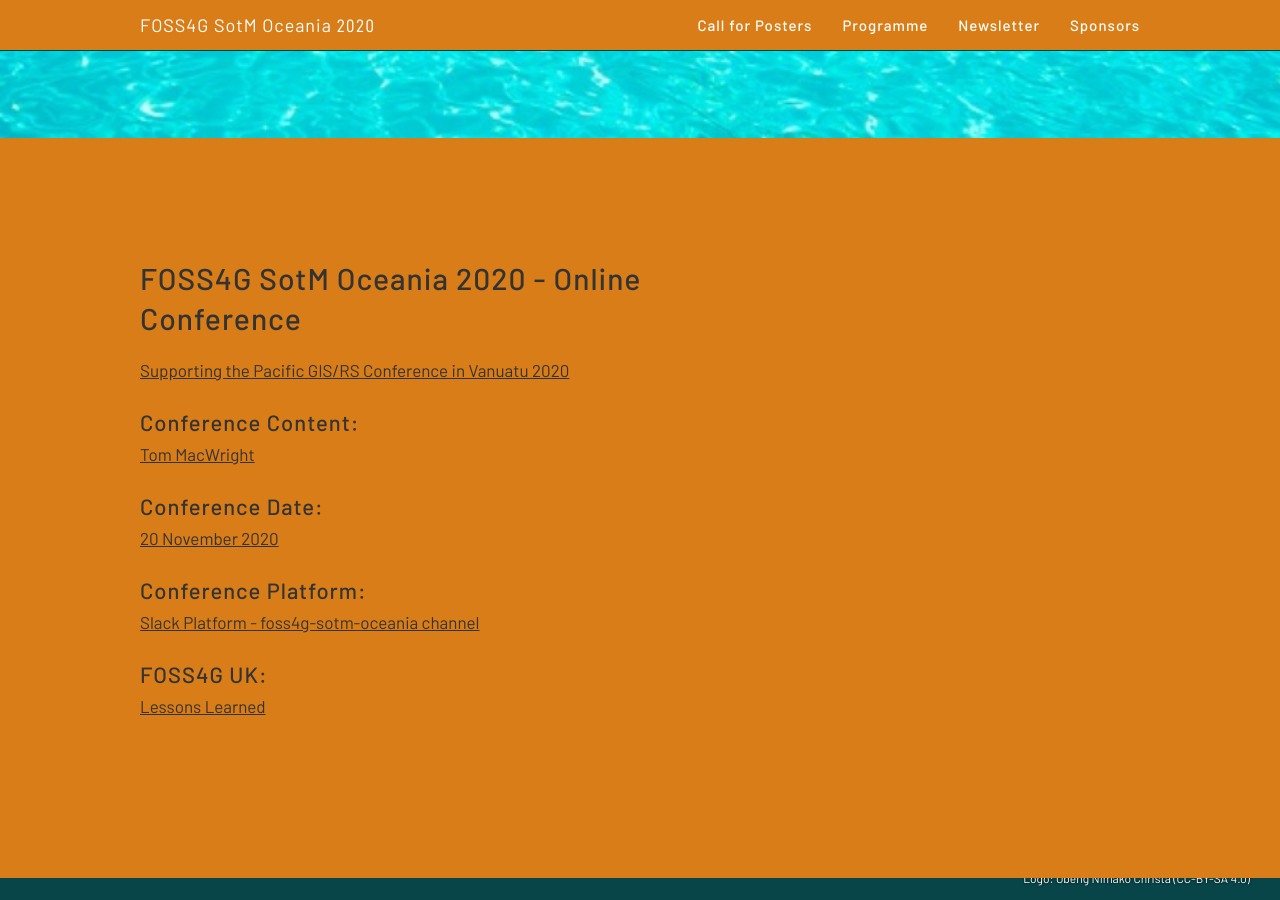
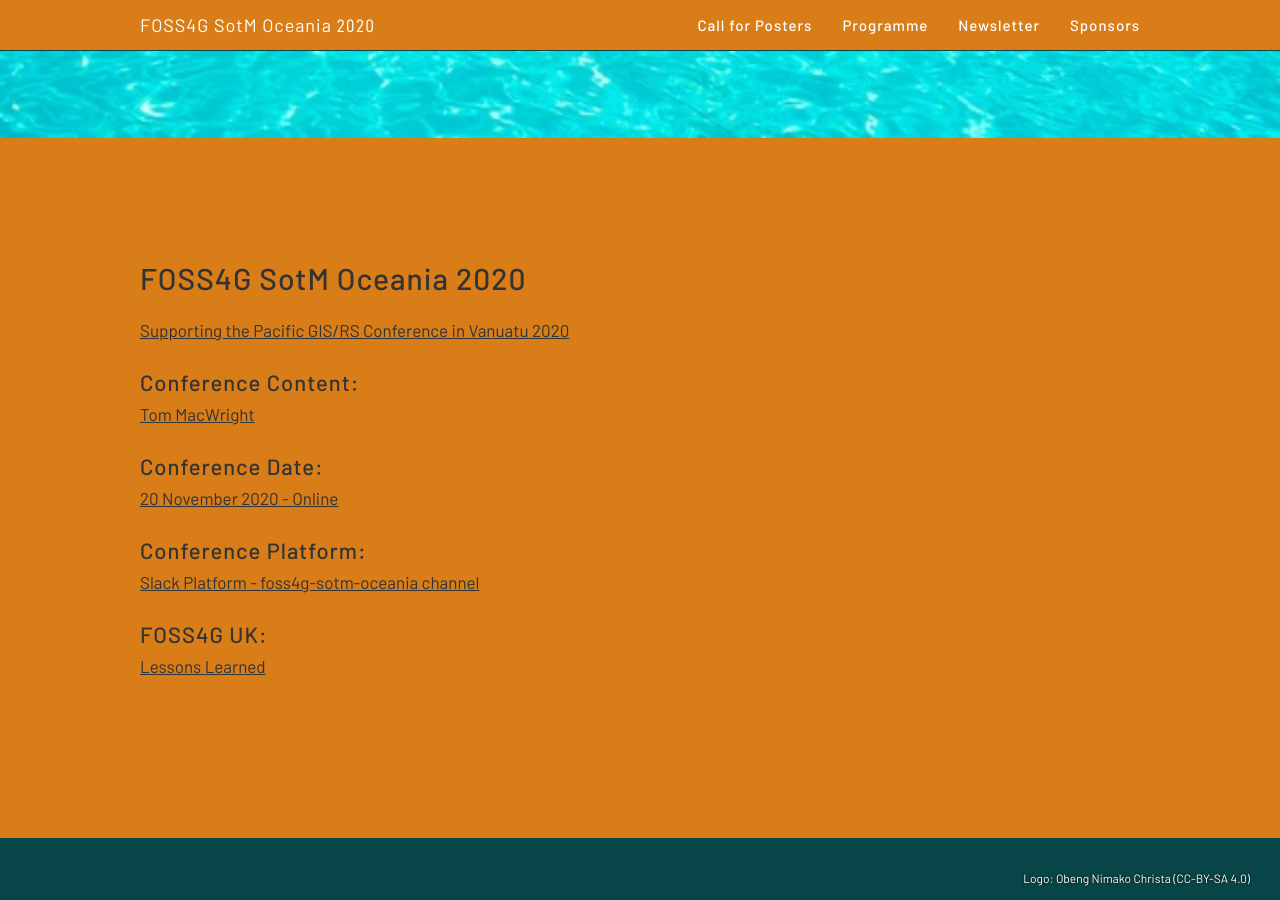
Before and after one commit to osgeo-oceania/foss4g-sotm-oceania-2020, a Jekyll site: the page built from index.html, in a window 1280 px wide and 900 px high, scrolled down 762 px. Built offline with Jekyll 4.4.1, drawn with Linux system fonts in a browser that asks for light colours.

Commit message:
Update about.html

```diff
--- a/_includes/about.html
+++ b/_includes/about.html
@@ -3,10 +3,10 @@
       <div class="limiter clearfix pad4y">
         <div class="col8 clearfix space-bottom2 contain">
           <div class="col10 margin2r space-bottom2">
-            <h1 class="space-bottom2">FOSS4G SotM Oceania 2020 - Online Conference</h1>
+            <h1 class="space-bottom2">FOSS4G SotM Oceania 2020</h1>
       	    <p> <a href="https://www.picgisrs.org/conference-venue/" rel="noopener noreferrer" target="_blank">Supporting the Pacific GIS/RS Conference in Vanuatu 2020</a> </p>
 	    <p> <h2>Conference Content:</h2> <a href="https://macwright.org/2020/06/21/ethics-in-geo.html" rel="noopener noreferrer" target="_blank">Tom MacWright</a> </p>
-            <p> <h2>Conference Date:</h2> <a href="https://www.strawpoll.me/20423837/r" rel="noopener noreferrer" target="_blank">20 November 2020</a> </p>
+            <p> <h2>Conference Date:</h2> <a href="https://www.strawpoll.me/20423837/r" rel="noopener noreferrer" target="_blank">20 November 2020 - Online</a> </p>
 	    <p> <h2>Conference Platform:</h2> <a href="http://maptimeoceania.slack.com/" rel="noopener noreferrer" target="_blank">Slack Platform - foss4g-sotm-oceania channel</a> </p>
             <p> <h2>FOSS4G UK:</h2> <a href="https://wiki.osgeo.org/wiki/FOSS4GUK_2020_Online_-_Lessons_Learnt" rel="noopener noreferrer" target="_blank">Lessons Learned</a> </p>
           </div>
```
